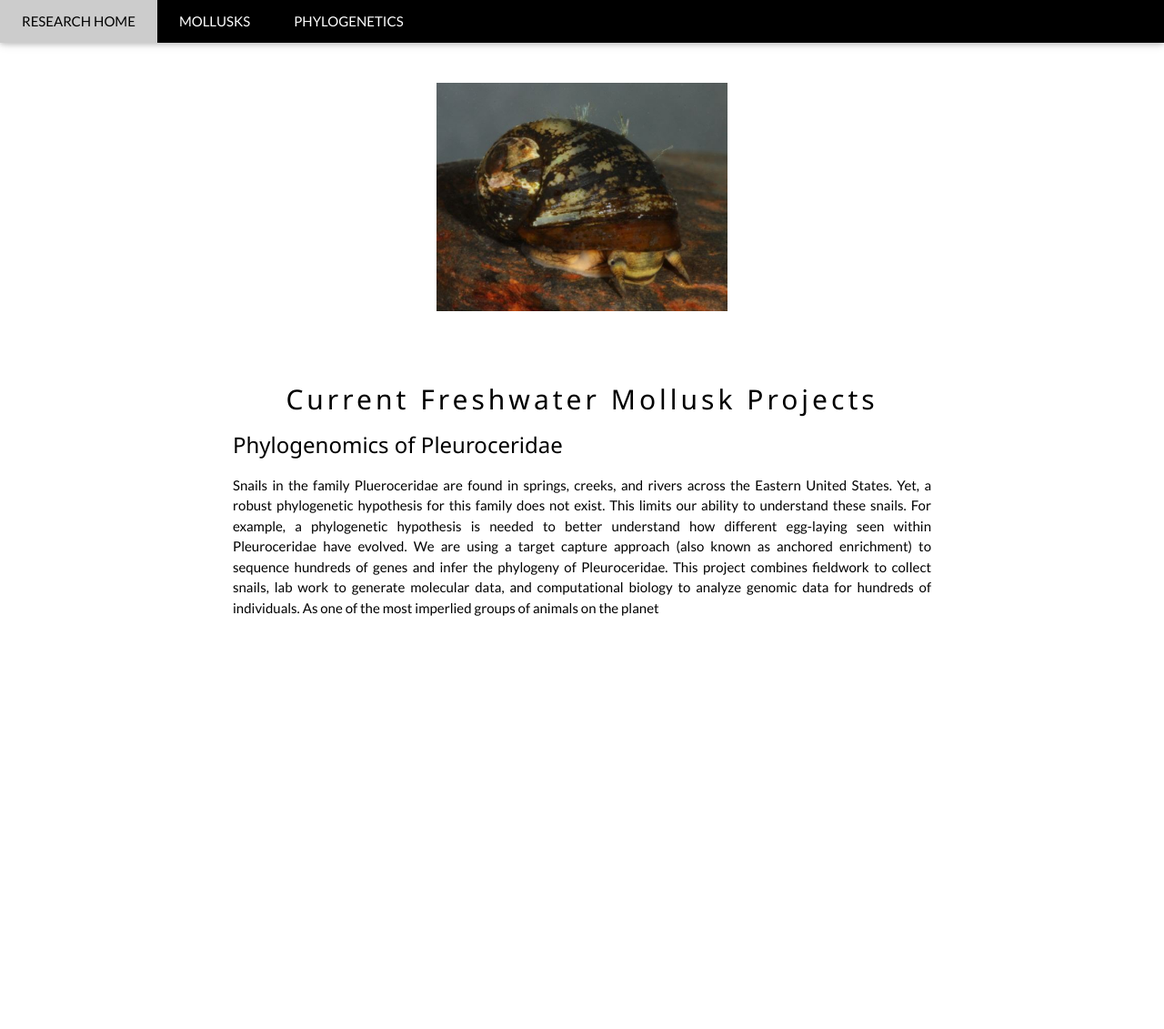
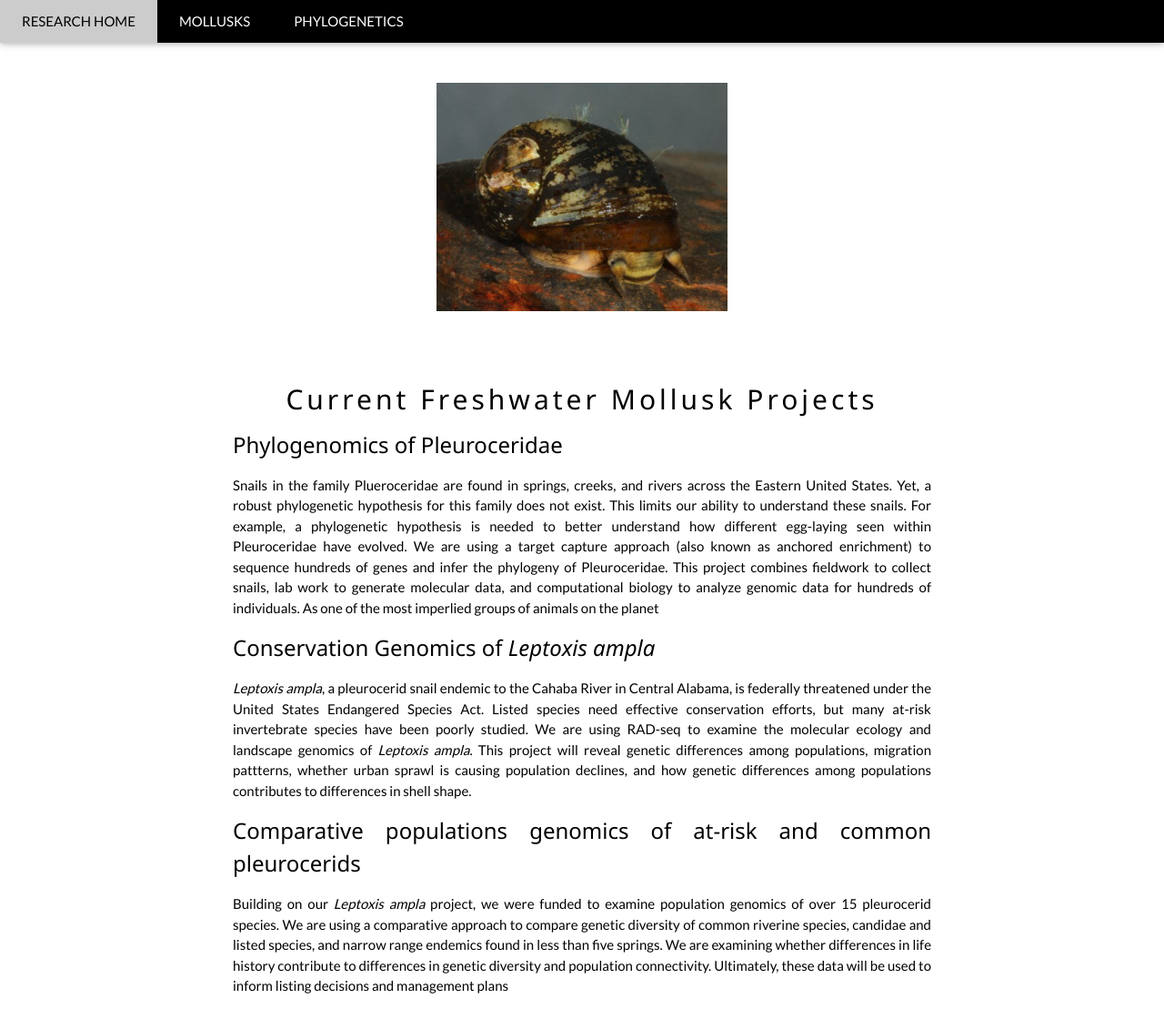
Before and after one commit to NathanWhelan/nathanwhelan.github.io, a Jekyll site: the page projects/mollusks.html, which Jekyll copies as it is, in a window 1280 px wide and 1174 px high. Shown: the top 1131 px of the window at 91% size. Built offline with Jekyll 4.4.1, drawn with Linux system fonts in a browser that asks for light colours.

Commit message:
Update mollusks.html

```diff
--- a/projects/mollusks.html
+++ b/projects/mollusks.html
@@ -43,7 +43,10 @@ body {font-family: "Lato", sans-serif}
    <!-- <p class="w3-opacity"><i>We love mollusks!</i></p> -->
     <h3 class="w3-justify">Phylogenomics of Pleuroceridae</h3>
     <p class="w3-justify">Snails in the family Plueroceridae are found in springs, creeks, and rivers across the Eastern United States. Yet, a robust phylogenetic hypothesis for this family does not exist. This limits our ability to understand these snails. For example, a phylogenetic hypothesis is needed to better understand how different egg-laying seen within Pleuroceridae have evolved. We are using a target capture approach (also known as anchored enrichment) to sequence hundreds of genes and infer the phylogeny of Pleuroceridae. This project combines fieldwork to collect snails, lab work to generate molecular data, and computational biology to analyze genomic data for hundreds of individuals. As one of the most imperlied groups of animals on the planet</p>
-
+    <h3 class="w3-justify">Conservation Genomics of <i>Leptoxis ampla</i></h3>
+    <p class="w3-justify"><i>Leptoxis ampla</i>, a pleurocerid snail endemic to the Cahaba River in Central Alabama, is federally threatened under the United States Endangered Species Act. Listed species need effective conservation efforts, but many at-risk invertebrate species have been poorly studied. We are using RAD-seq to examine the molecular ecology and landscape genomics of <i>Leptoxis ampla</i>. This project will reveal genetic differences among populations, migration pattterns, whether urban sprawl is causing population declines, and how genetic differences among populations contributes to differences in shell shape.</p>
+    <h3 class="w3-justify">Comparative populations genomics of at-risk and common pleurocerids</h3>
+    <p class="w3-justify"> Building on our <i>Leptoxis ampla</i> project, we were funded to examine population genomics of over 15 pleurocerid species. We are using a comparative approach to compare genetic diversity of common riverine species, candidae and listed species, and narrow range endemics found in less than five springs. We are examining whether differences in life history contribute to differences in genetic diversity and population connectivity. Ultimately, these data will be used to inform listing decisions and management plans</p>
 
     <!--   <div class="w3-row w3-padding-32">
       <div class="w3-third">
```
